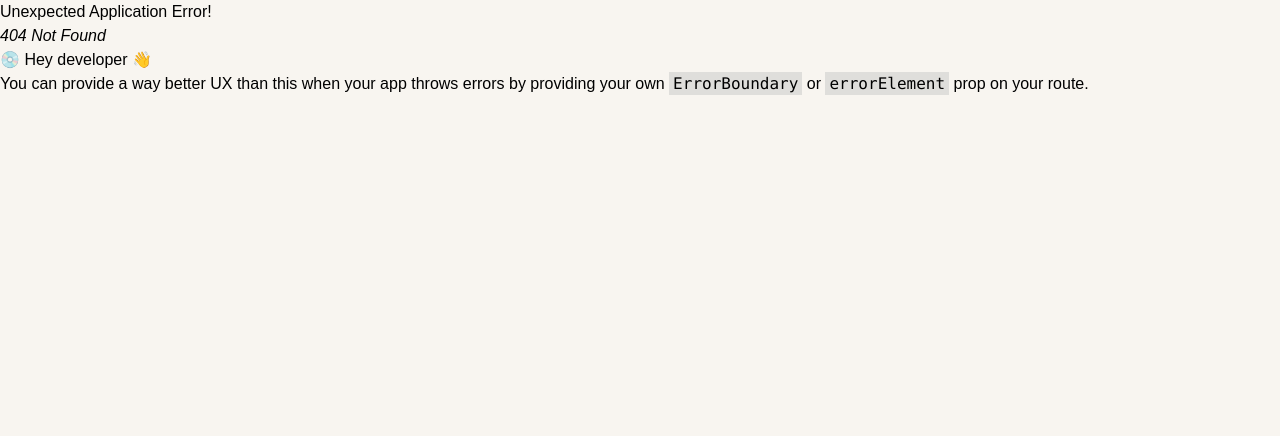
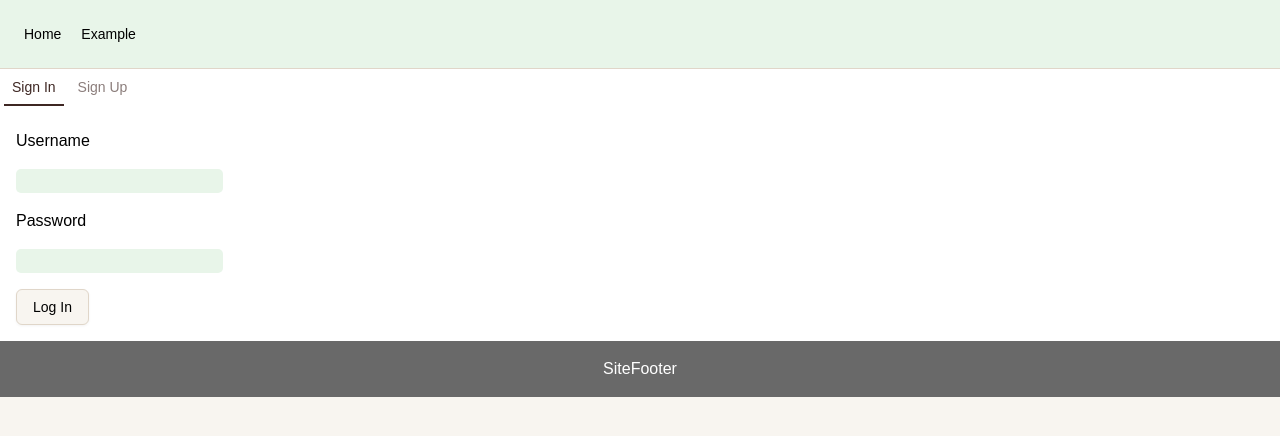
Before and after one commit to technative-academy/hikespace, a React (Vite) app in the folder frontend/: page /auth in a window 1280 px wide. Before the commit this address had no page. Shown: the top 436 px of the page. Built offline with nearby package versions, Linux system fonts and the light colour scheme.

Commit message:
auth page done, added route. Sign in/up logic left to do. could use better design

```diff
--- /dev/null
+++ b/frontend/src/components/Auth/Auth.module.css
@@ -0,0 +1,23 @@
+.wrapper {
+  width: 100%;
+  background: white;
+}
+
+body {
+  margin: 0;
+  font-family: Arial, sans-serif;
+  color: black;
+}
+
+form {
+  display: flex;
+  flex-direction: column;
+  align-items: flex-start;
+  gap: 1rem;
+  margin: 1rem;
+}
+
+input {
+  background-color: var(--secondary);
+  border-radius: 5px;
+}
--- /dev/null
+++ b/frontend/src/components/Auth/Auth.tsx
@@ -0,0 +1,65 @@
+import {
+  Tabs,
+  TabsContent,
+  TabsList,
+  TabsTrigger,
+} from "@/components/ui/tabs.tsx";
+import { Button } from "@/components/ui/button";
+import styles from "./Auth.module.css";
+
+export default function Auth() {
+  async function signIn() {
+    // sign in logic
+    try {
+    } catch (err) {
+      alert(`Sign In unsuccessful:" ${err}`);
+    }
+    console.log("sign In confirmed");
+  }
+
+  async function signUp() {
+    // sign up logic
+    try {
+    } catch (err) {
+      alert(`Sign Up unsuccessful:" ${err}`);
+    }
+    console.log("sign Up confirmed");
+  }
+
+  return (
+    <div className={styles.wrapper}>
+      <Tabs defaultValue="sign_in" style={{ alignSelf: "stretch" }}>
+        <TabsList variant="line">
+          <TabsTrigger value="sign_in">Sign In</TabsTrigger>
+          <TabsTrigger value="sign_up">Sign Up</TabsTrigger>
+        </TabsList>
+        <TabsContent value="sign_in">
+          {/* Sign In Form */}
+          <form action={signIn}>
+            <label htmlFor="username">Username</label>
+            <input type="text" name="username" />
+            <label htmlFor="password">Password</label>
+            <input type="password" name="password" />
+            <Button variant="outline" type="submit">
+              Log In
+            </Button>
+          </form>
+        </TabsContent>
+        <TabsContent value="sign_up">
+          {/* Sign Up Form */}
+          <form action={signUp}>
+            <label htmlFor="email">Email</label>
+            <input type="email" name="email" />
+            <label htmlFor="username">Username</label>
+            <input type="text" name="username" />
+            <label htmlFor="password">Password</label>
+            <input type="password" name="password" />
+            <Button variant="outline" type="submit">
+              Sign Up
+            </Button>
+          </form>
+        </TabsContent>
+      </Tabs>
+    </div>
+  );
+}
--- a/frontend/src/components/SiteHeader/SiteHeader.tsx
+++ b/frontend/src/components/SiteHeader/SiteHeader.tsx
@@ -2,14 +2,19 @@ import { Menu } from "lucide-react";
 import { NavLink } from "react-router-dom";
 import { HStack, VStack } from "../Stack/Stack";
 import { Button } from "../ui/button";
-import { NavigationMenu, NavigationMenuItem, NavigationMenuLink, NavigationMenuList } from "../ui/navigation-menu";
+import {
+  NavigationMenu,
+  NavigationMenuItem,
+  NavigationMenuLink,
+  NavigationMenuList,
+} from "../ui/navigation-menu";
 import { Sheet, SheetContent, SheetTitle, SheetTrigger } from "../ui/sheet";
 import styles from "./SiteHeader.module.css";
 
 export default function SiteHeader() {
   const navLinks = [
     { label: "Home", url: "/" },
-    { label: "Example", url: "/test" },
+    { label: "Example", url: "/auth" }, // testing purposes of auth needs to be removed after
   ];
 
   return (
@@ -20,11 +25,7 @@ export default function SiteHeader() {
           {navLinks.map((navLink) => (
             <NavigationMenuItem key={navLink.url}>
               <NavigationMenuLink asChild>
-                <NavLink
-                  to={navLink.url}
-                >
-                  {navLink.label}
-                </NavLink>
+                <NavLink to={navLink.url}>{navLink.label}</NavLink>
               </NavigationMenuLink>
             </NavigationMenuItem>
           ))}
@@ -43,12 +44,14 @@ export default function SiteHeader() {
           <SheetTitle>Navigation Menu</SheetTitle>
           <VStack>
             {navLinks.map((navLink) => (
-              <NavLink
-                key={navLink.url}
-                to={navLink.url}
-              >
+              <NavLink key={navLink.url} to={navLink.url}>
                 {({ isActive }) => (
-                  <Button asChild className="w-full rounded-none" variant="ghost" data-active={isActive}>
+                  <Button
+                    asChild
+                    className="w-full rounded-none"
+                    variant="ghost"
+                    data-active={isActive}
+                  >
                     <span>{navLink.label}</span>
                   </Button>
                 )}
--- a/frontend/src/routes.tsx
+++ b/frontend/src/routes.tsx
@@ -1,6 +1,7 @@
 import Home from "./components/Home/Home";
 import PostContent from "./components/PostContent/PostContent";
 import Root from "./components/Root/Root";
+import Auth from "./components/Auth/Auth.tsx";
 
 const routes = [
   {
@@ -15,6 +16,10 @@ const routes = [
         path: "post/:id",
         element: <PostContent />,
       },
+      {
+        path: "auth",
+        element: <Auth />,
+      },
     ],
   },
 ];
```
